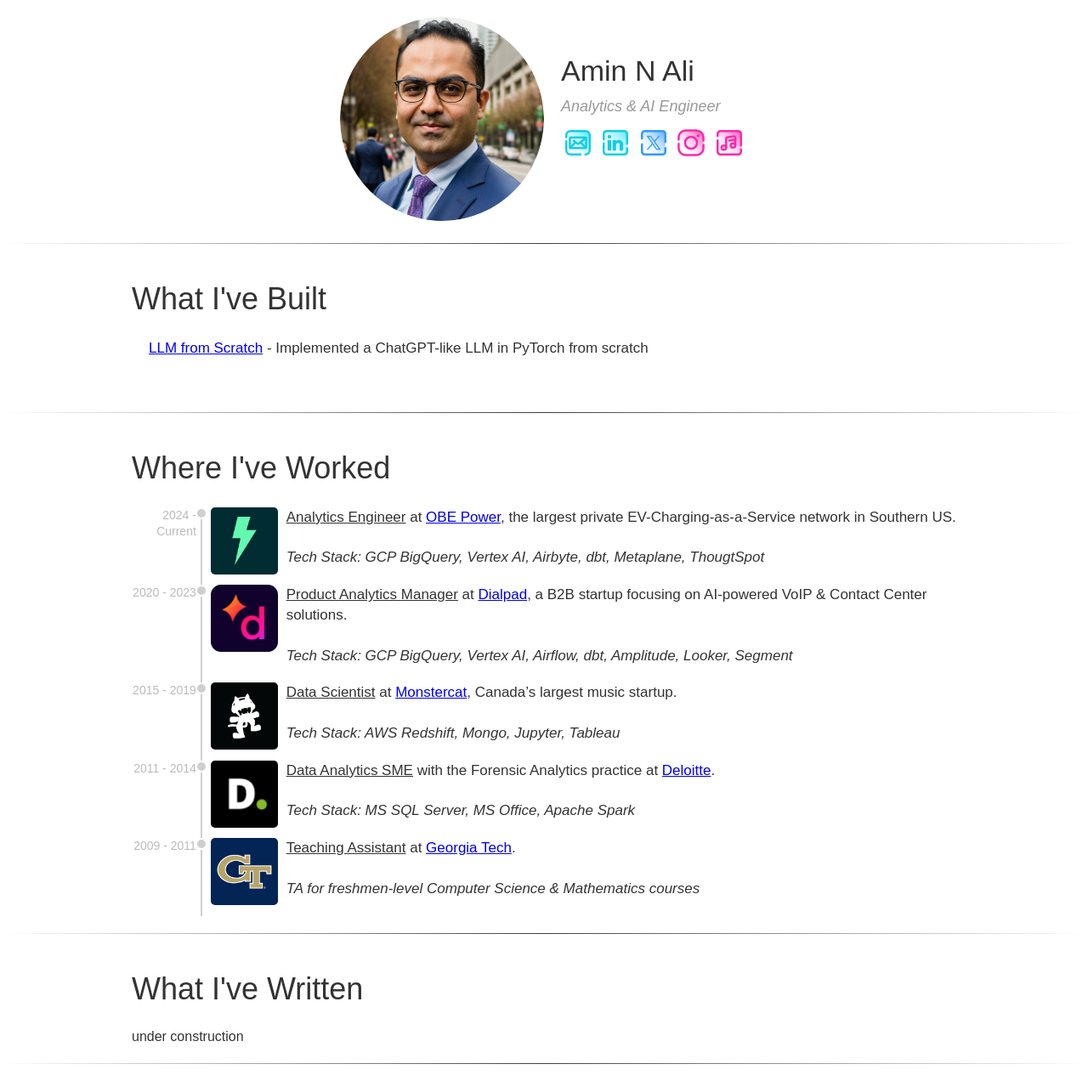
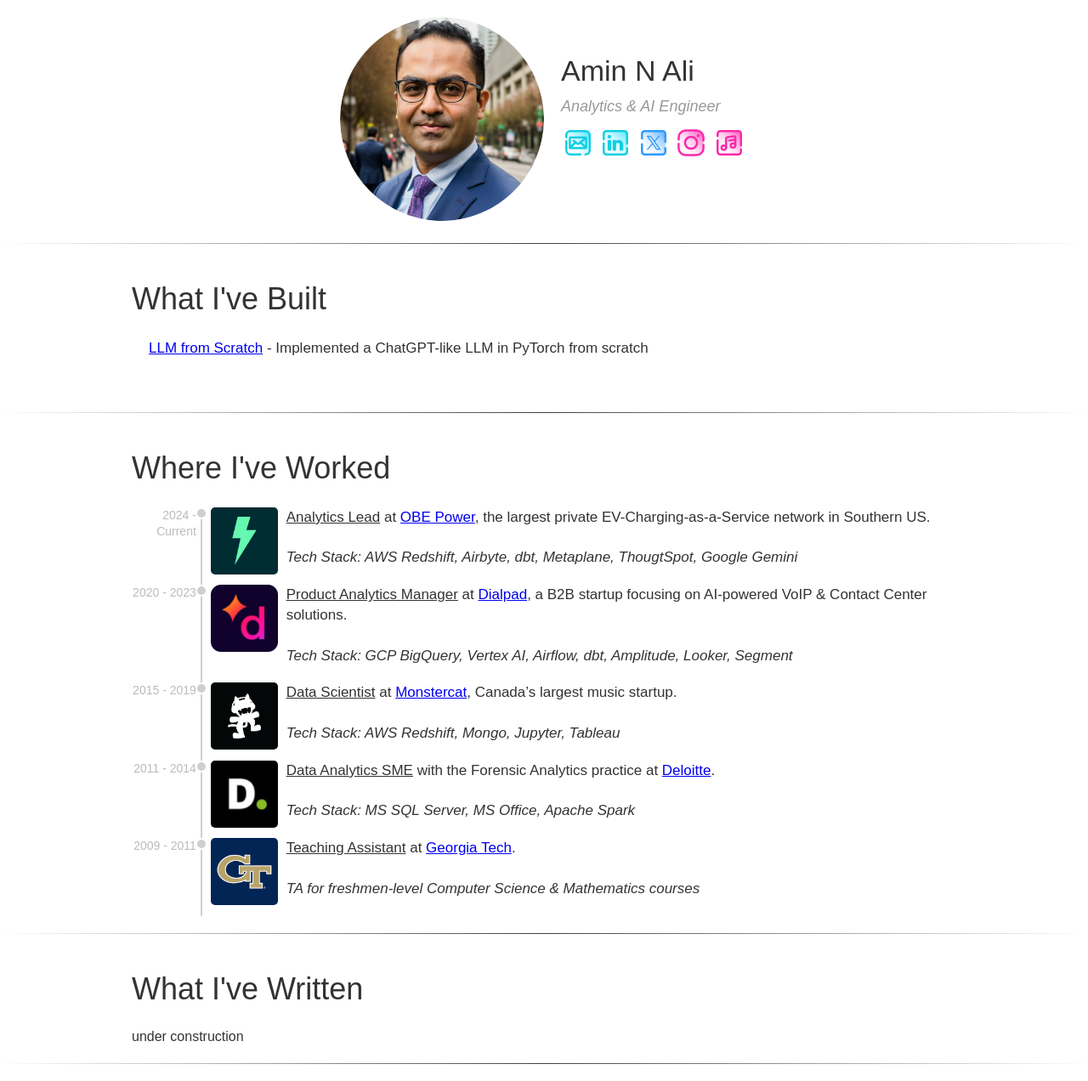
Before and after one commit to aminn04/aminn04.github.io, a Jekyll site: the page built from index.md, in a window 1280 px wide. Shown: the whole page at 85% size. Built offline with Jekyll 4.4.1, drawn with Linux system fonts in a browser that asks for light colours.

Commit message:
Updated home_exp.html

```diff
--- a/_includes/home_exp.html
+++ b/_includes/home_exp.html
@@ -13,10 +13,10 @@
           <img src="assets/obe.png" />
         </div>
         <div class="desc">
-          <u>Analytics Engineer</u> at <a href="https://www.obepower.com/">OBE Power</a>, the largest private EV-Charging-as-a-Service network in Southern US.
+          <u>Analytics Lead</u> at <a href="https://www.obepower.com/">OBE Power</a>, the largest private EV-Charging-as-a-Service network in Southern US.
           <br>
           <br>
-          <em>Tech Stack: GCP BigQuery, Vertex AI, Airbyte, dbt, Metaplane, ThougtSpot</em>
+          <em>Tech Stack: AWS Redshift, Airbyte, dbt, Metaplane, ThougtSpot, Google Gemini</em>
         </div>
       </div>
 
```
